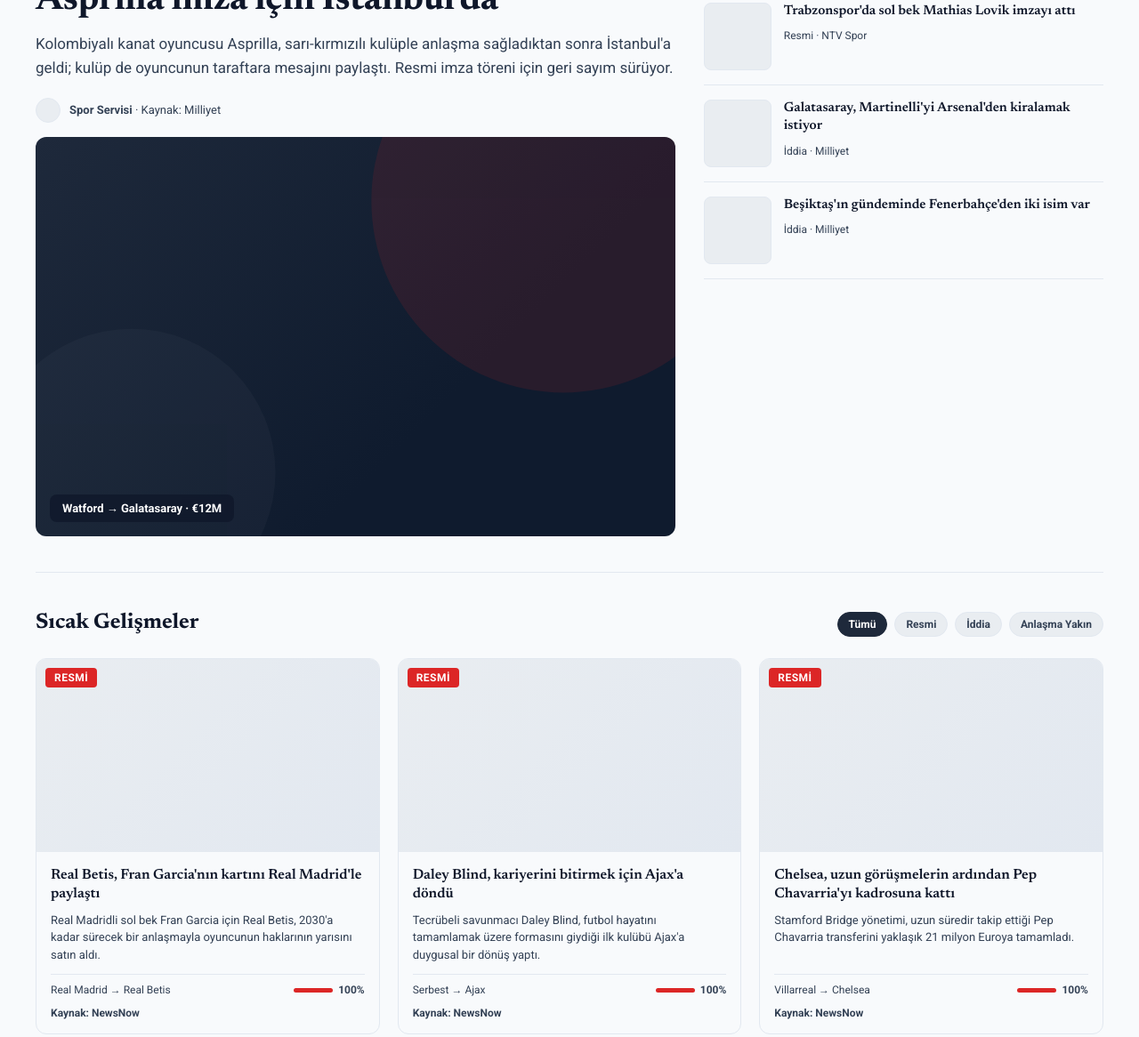
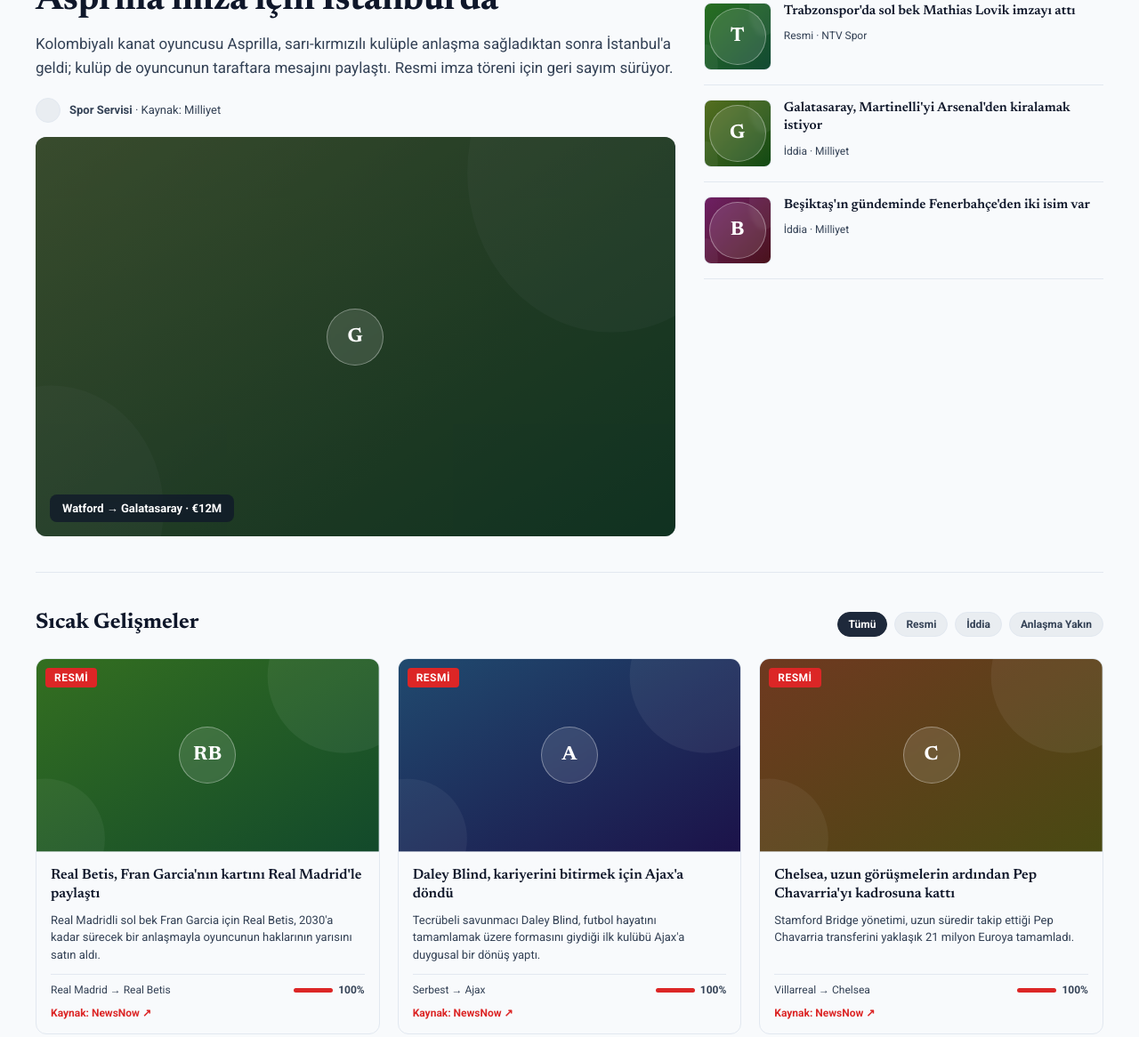
Before and after one commit to redrumania19/transfer-nabiz, a plain HTML site: page index.html in a window 1280 px wide. Shown: the part 286-1452 px from the top of the page at 89% size. Drawn offline with Linux system fonts and the light colour scheme.

Commit message:
Add club-badge visuals to cards and make cards fully clickable
Cards had no imagery and the source link was a small easy-to-miss
text. Each card now shows a generated club-initial badge, and the
whole card links to the source article.

Co-Authored-By: Claude Sonnet 5 <noreply@anthropic.com>

```diff
--- a/index.html
+++ b/index.html
@@ -108,6 +108,7 @@
     aspect-ratio:16/10;border-radius:12px;
     background:linear-gradient(135deg,var(--color-primary),#0f1b2e 65%);
     position:relative;overflow:hidden;margin-top:16px;
+    display:block;cursor:pointer;
   }
   .hero-media svg{position:absolute;inset:0;width:100%;height:100%;opacity:.5;}
   .hero-media .mv{
@@ -127,7 +128,7 @@
   .side-item:first-child{padding-top:0;}
   .side-thumb{
     width:76px;height:76px;flex:none;border-radius:8px;background:var(--color-muted);
-    border:1px solid var(--color-border);
+    border:1px solid var(--color-border);position:relative;overflow:hidden;display:block;
   }
   .side-item h3{font-size:15px;line-height:1.35;margin:0 0 6px;font-weight:600;}
   .side-item .meta{font-size:12px;color:var(--color-secondary);}
@@ -355,20 +356,17 @@
           <span class="avatar"></span>
           <span><strong>${esc(h.byline)}</strong> · Kaynak: <a href="${esc(h.source.url)}" target="_blank" rel="noopener noreferrer">${esc(h.source.name)}</a></span>
         </div>
-        <div class="hero-media">
-          <svg viewBox="0 0 400 250" preserveAspectRatio="none" xmlns="http://www.w3.org/2000/svg">
-            <circle cx="330" cy="40" r="120" fill="#DC2626" opacity="0.25"/>
-            <circle cx="60" cy="210" r="90" fill="#ffffff" opacity="0.06"/>
-          </svg>
+        <a class="hero-media" href="${esc(h.source.url)}" target="_blank" rel="noopener noreferrer">
+          ${clubVisual(h.to)}
           <span class="mv">${esc(h.from)} → ${esc(h.to)} · ${esc(h.marketValue)}</span>
-        </div>
+        </a>
       </div>
       <aside>
         <div class="side-list">
           ${SIDE_ITEMS.map(s => `
             <div class="side-item">
               <a href="${esc(s.source.url)}" target="_blank" rel="noopener noreferrer" style="display:flex;gap:14px;">
-                <span class="side-thumb"></span>
+                <span class="side-thumb">${clubVisual(s.title.split(/[,']/)[0].trim())}</span>
                 <span>
                   <h3>${esc(s.title)}</h3>
                   <span class="meta">${esc(s.meta)} · ${esc(s.source.name)}</span>
@@ -385,12 +383,58 @@
     return 'badge muted';
   }
 
+  const GENERIC_NAMES = new Set(['Çeşitli Kulüpler', 'Serbest', '?']);
+
+  function hashHue(str){
+    let h = 0;
+    for(let i = 0; i < str.length; i++) h = (h * 31 + str.charCodeAt(i)) >>> 0;
+    return h % 360;
+  }
+
+  function initialsOf(name){
+    return name.split(/\s+/).filter(Boolean).slice(0, 2).map(w => w[0]).join('').toUpperCase();
+  }
+
+  function clubVisual(name){
+    const hue = hashHue(name || 'TN');
+    const hue2 = (hue + 42) % 360;
+    const gradId = 'g' + Math.abs(hue);
+    const ballIcon = `<svg viewBox="0 0 64 64" width="46" height="46" fill="none" stroke="#fff" stroke-width="2" opacity="0.85">
+      <circle cx="32" cy="32" r="26"/>
+      <path d="M32 14l11 8-4 13H25l-4-13z" fill="#fff" opacity="0.9"/>
+      <path d="M32 14V6M43 22l7-5M21 22l-7-5M28 35l-9 12M36 35l9 12M25 47h14" stroke-linecap="round"/>
+    </svg>`;
+    const badgeContent = GENERIC_NAMES.has(name)
+      ? ballIcon
+      : `<span style="font-family:var(--font-display);font-weight:700;font-size:22px;color:#fff;letter-spacing:.02em;">${esc(initialsOf(name))}</span>`;
+    return `
+      <svg viewBox="0 0 400 225" preserveAspectRatio="none" xmlns="http://www.w3.org/2000/svg" style="position:absolute;inset:0;width:100%;height:100%;">
+        <defs>
+          <linearGradient id="${gradId}" x1="0" y1="0" x2="1" y2="1">
+            <stop offset="0%" stop-color="hsl(${hue},55%,28%)"/>
+            <stop offset="100%" stop-color="hsl(${hue2},60%,18%)"/>
+          </linearGradient>
+        </defs>
+        <rect width="400" height="225" fill="url(#${gradId})"/>
+        <circle cx="360" cy="20" r="90" fill="#fff" opacity="0.06"/>
+        <circle cx="10" cy="210" r="70" fill="#fff" opacity="0.05"/>
+      </svg>
+      <div style="position:absolute;inset:0;display:flex;align-items:center;justify-content:center;">
+        <div style="width:64px;height:64px;border-radius:50%;background:rgba(255,255,255,.12);border:1px solid rgba(255,255,255,.35);display:flex;align-items:center;justify-content:center;backdrop-filter:blur(2px);">
+          ${badgeContent}
+        </div>
+      </div>`;
+  }
+
   function renderGrid(filter){
     const grid = document.getElementById('newsGrid');
     const items = filter === 'all' ? NEWS_ITEMS : NEWS_ITEMS.filter(n => n.status === filter);
     grid.innerHTML = items.map(n => `
-      <article class="card">
-        <div class="card-media"><span class="${badgeClass(n.status)}" style="${n.status !== 'resmi' ? 'background:var(--color-background)' : ''}">${esc(n.statusLabel)}</span></div>
+      <a class="card" href="${esc(n.source.url)}" target="_blank" rel="noopener noreferrer">
+        <div class="card-media">
+          ${clubVisual(n.to)}
+          <span class="${badgeClass(n.status)}" style="${n.status !== 'resmi' ? 'background:var(--color-background)' : ''}">${esc(n.statusLabel)}</span>
+        </div>
         <div class="card-body">
           <h3>${esc(n.title)}</h3>
           <p>${esc(n.summary)}</p>
@@ -399,10 +443,10 @@
             <span class="prob"><span class="bar"><span style="width:${n.probability}%"></span></span>${n.probability}%</span>
           </div>
           <div class="card-foot" style="border-top:none;padding-top:0;">
-            <a href="${esc(n.source.url)}" target="_blank" rel="noopener noreferrer" style="font-weight:600;">Kaynak: ${esc(n.source.name)}</a>
+            <span style="font-weight:600;color:var(--color-accent);">Kaynak: ${esc(n.source.name)} ↗</span>
           </div>
         </div>
-      </article>`).join('');
+      </a>`).join('');
   }
 
   function renderUpdatedBadge(){
```
